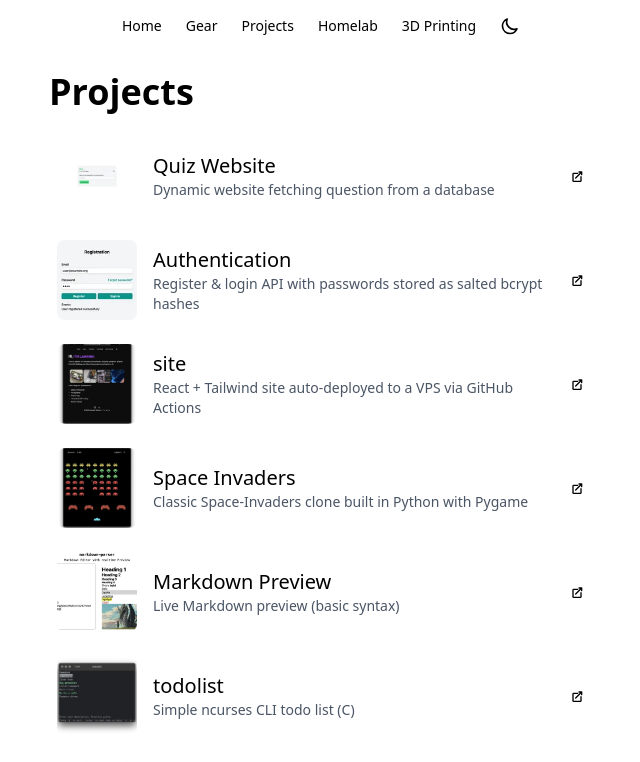
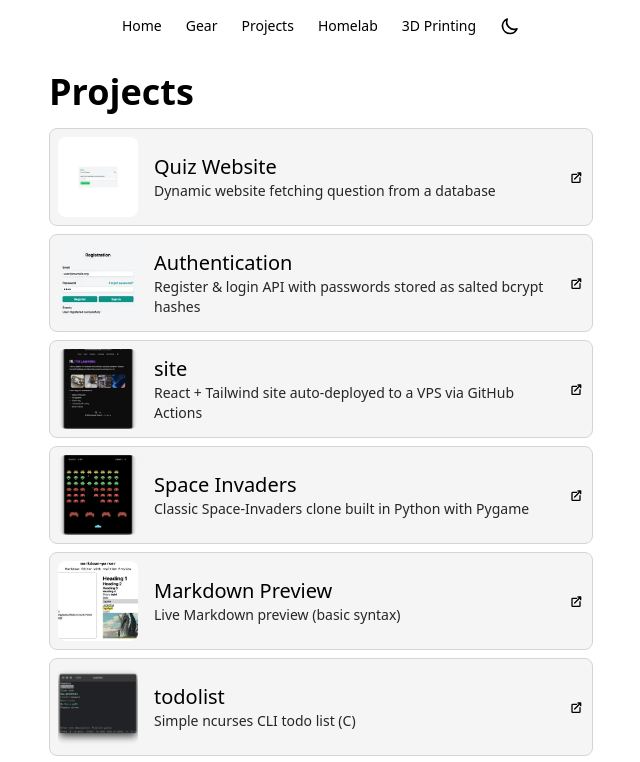
Before and after one commit to schererleander/site, a React (Vite) app: page /projects in a window 1280 px wide. Shown: the top 762 px of the page, without its empty margins (319-959 px from the left). Built offline with nearby package versions, Linux system fonts and the light colour scheme.

Commit message:
add spotlight hover effect

```diff
--- a/src/components/CardLink.tsx
+++ b/src/components/CardLink.tsx
@@ -1,3 +1,4 @@
+import { useRef, useState } from "react";
 import ExternalLinkIcon from "./ExternalLink";
 
 interface Props {
@@ -8,22 +9,71 @@ interface Props {
 }
 
 export default function CardLink({ title, body, href, imgSrc }: Props) {
-  const Wrapper = href ? 'a' : 'div';
+  const divRef = useRef<HTMLDivElement>(null);
+  const [position, setPosition] = useState({ x: 0, y: 0 });
+  const [opacity, setOpacity] = useState(0);
+
+  const handleMouseMove: React.MouseEventHandler<HTMLDivElement> = (e) => {
+    if (!divRef.current) return;
+    const rect = divRef.current.getBoundingClientRect();
+    setPosition({ x: e.clientX - rect.left, y: e.clientY - rect.top });
+  };
+
+  const handleMouseEnter = () => setOpacity(0.6);
+  const handleMouseLeave = () => setOpacity(0);
+
   return (
-    <Wrapper
+    <div
+      ref={divRef}
+      className={`relative flex items-center gap-4 py-2 px-2 rounded-lg border border-neutral-300 dark:border-neutral-800 bg-neutral-100 dark:bg-neutral-900 overflow-hidden ${
+        href ? "cursor-pointer" : ""
+      }
+      [--spotlight-light:rgba(255,255,255,0.1)]
+      [--spotlight-dark:rgba(0,0,0,0.1)]`}
+      onMouseMove={handleMouseMove}
+      onMouseEnter={handleMouseEnter}
+      onMouseLeave={handleMouseLeave}
       {...(href && {
-        href,
-        target: '_blank',
-        rel: 'noopener noreferrer',
+        onClick: () => window.open(href, "_blank", "noopener,noreferrer"),
+        role: "link",
+        tabIndex: 0,
       })}
-      className="group flex items-center gap-4 py-2 px-2 rounded-lg"
     >
-      <img src={imgSrc || ''} className="w-20 h-20 object-cover rounded-lg transition-transform duration-200 group-hover:scale-105"/>
-      <div className="flex-1">
+      {/* Spotlight overlay - light */}
+      <div
+        className="pointer-events-none absolute inset-0 opacity-0 transition-opacity duration-300 ease-in-out"
+        style={{
+          opacity,
+          background: `radial-gradient(circle at ${position.x}px ${position.y}px,
+            var(--spotlight-light),
+            transparent 80%)`,
+        }}
+      />
+
+      {/* Spotlight overlay - dark mode */}
+      <div
+        className="pointer-events-none absolute inset-0 opacity-0 transition-opacity duration-300 ease-in-out dark:block"
+        style={{
+          opacity,
+          background: `radial-gradient(circle at ${position.x}px ${position.y}px,
+            var(--spotlight-dark),
+            transparent 80%)`,
+        }}
+      />
+
+      {/* Content */}
+      {imgSrc && (
+        <img
+          src={imgSrc}
+          className="w-20 h-20 object-cover rounded-lg transition-transform duration-200 hover:scale-105 z-10"
+          alt={title}
+        />
+      )}
+      <div className="flex-1 z-10">
         <h3 className="font-medium">{title}</h3>
-        <p className="text-sm text-gray-600 black:text-gray-300">{body}</p>
+        <p className="text-sm text-neutral-800 dark:text-neutral-400">{body}</p>
       </div>
-      {href && <ExternalLinkIcon />}
-    </Wrapper>
+      {href && <div className="z-10"><ExternalLinkIcon /></div>}
+    </div>
   );
 }
```
